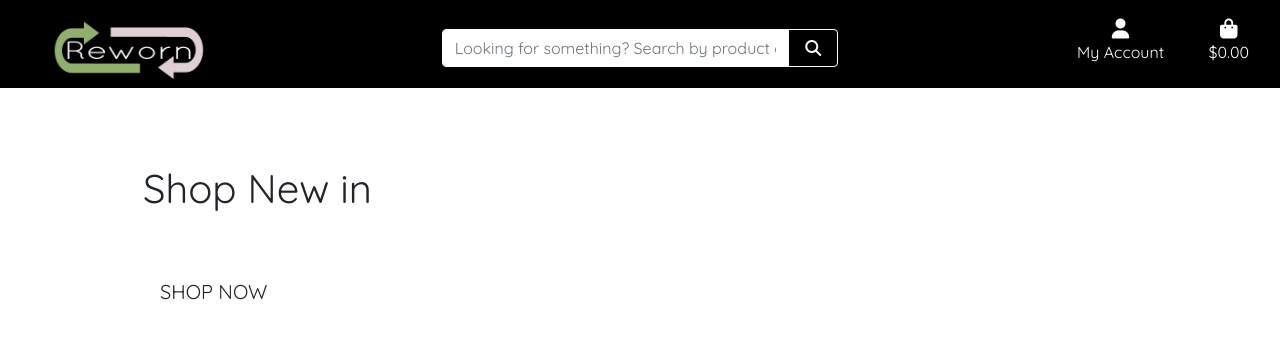
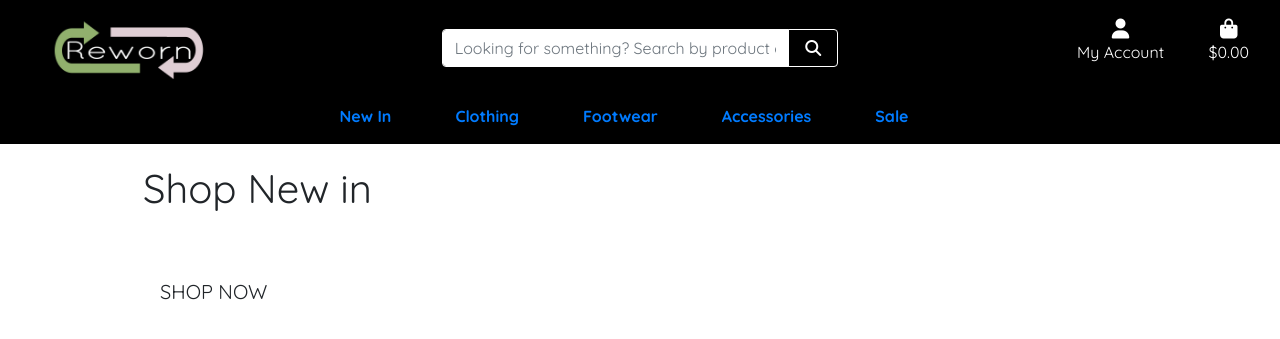
Before and after one commit to CharReek/Project-5, a Django app: page / in a window 1280 px wide. Shown: the top 339 px of the page. Run offline with Django 4.2, Linux system fonts and the light colour scheme; some libraries are stand-ins or nearby versions.

Commit message:
add basic menu functionality

```diff
--- a/templates/base.html
+++ b/templates/base.html
@@ -96,6 +96,16 @@
                 </ul>
             </div>
         </div>
+        <div class="row topnav-bg">
+            <nav class="navbar navbar-expand-lg  w-100">
+                <button class="navbar-toggler" type="button" data-toggle="collapse" data-target="#main-nav"
+                    aria-controls="main-nav" aria-expanded="false" aria-label="Toggle navigation">
+                    <span class="navbar-toggler-icon"></span>
+                </button>
+                {% include 'includes/mobile-top-header.html' %}
+                {% include 'includes/main-nav.html' %}
+            </nav>
+        </div>
     </header>
 
     {% if messages %}
--- /dev/null
+++ b/templates/includes/main-nav.html
@@ -0,0 +1,59 @@
+<div class="collapse navbar-collapse" id="main-nav">
+    <ul class="navbar-nav w-auto mx-auto">
+        <li class="nav-item dropdown">
+            <a class="logo-font font-weight-bold nav-link text-black mr-5" href="#" id="clothing-link" data-toggle="dropdown" aria-haspopup="true" aria-expanded="false">
+                New In
+            </a>
+            <div class="dropdown-menu border-0" aria-labelledby="clothing-link">
+                <a href="" class="dropdown-item">Clothing</a>
+                <a href="" class="dropdown-item">Footwear</a>
+                <a href="" class="dropdown-item">Accessories</a>
+                <a href="" class="dropdown-item">View All New In </a>
+            </div>
+        </li>
+        <li class="nav-item dropdown">
+            <a class="logo-font font-weight-bold nav-link text-black mr-5" href="#" id="clothing-link" data-toggle="dropdown" aria-haspopup="true" aria-expanded="false">
+                Clothing
+            </a>
+            <div class="dropdown-menu border-0" aria-labelledby="clothing-link">
+                <a href="" class="dropdown-item">Dresses</a>
+                <a href="" class="dropdown-item">Tops</a>
+                <a href="" class="dropdown-item">Bottoms</a>
+                <a href="" class="dropdown-item">Jackets &amp; Coats</a>
+            </div>
+        </li>
+        <li class="nav-item dropdown">
+            <a class="logo-font font-weight-bold nav-link text-black mr-5" href="#" id="clothing-link" data-toggle="dropdown" aria-haspopup="true" aria-expanded="false">
+                Footwear
+            </a>
+            <div class="dropdown-menu border-0" aria-labelledby="clothing-link">
+                <a href="" class="dropdown-item">Heels</a>
+                <a href="" class="dropdown-item">Boots</a>
+                <a href="" class="dropdown-item">Trainer</a>
+                <a href="" class="dropdown-item">View All Footwear</a>
+            </div>
+        </li>
+        <li class="nav-item dropdown">
+            <a class="logo-font font-weight-bold nav-link text-black mr-5" href="#" id="clothing-link" data-toggle="dropdown" aria-haspopup="true" aria-expanded="false">
+                Accessories
+            </a>
+            <div class="dropdown-menu border-0" aria-labelledby="clothing-link">
+                <a href="" class="dropdown-item">Hair Accessories</a>
+                <a href="" class="dropdown-item">Bags</a>
+                <a href="" class="dropdown-item">Scarfs</a>
+                <a href="" class="dropdown-item">View All Accessories</a>
+            </div>
+        </li>
+        <li class="nav-item dropdown">
+            <a class="logo-font font-weight-bold nav-link text-black mr-5" href="#" id="clothing-link" data-toggle="dropdown" aria-haspopup="true" aria-expanded="false">
+               Sale
+            </a>
+            <div class="dropdown-menu border-0" aria-labelledby="clothing-link">
+                <a href="" class="dropdown-item">Clothing</a>
+                <a href="" class="dropdown-item">Footwear</a>
+                <a href="" class="dropdown-item">Accessories</a>
+                <a href="" class="dropdown-item">View All Sale</a>
+            </div>
+        </li>
+    </ul>
+</div>
--- /dev/null
+++ b/templates/includes/mobile-top-header.html
@@ -0,0 +1,42 @@
+<li class="list-inline-item">
+    <a class="text-black nav-link d-block d-lg-none" href="#" id="mobile-search" data-toggle="dropdown" aria-haspopup="true" aria-expanded="false">
+        <div class="text-center">
+            <div><i class="fas fa-search fa-lg"></i></div>
+            <p class="my-0">Search</p>
+        </div>
+    </a>
+    <div class="dropdown-menu border-0 w-100 p-3 rounded-0 my-0" aria-labelledby="mobile-search">
+        <form class="form" method="GET" action="">
+            <div class="input-group w-100">
+                <input class="form-control border border-black rounded-0" type="text" name="q" placeholder="Search our site">
+                <div class="input-group-append">
+                    <button class="form-control form-control btn btn-black border border-black rounded-0" type="submit">
+                        <span class="icon">
+                            <i class="fas fa-search"></i>
+                        </span>
+                    </button>
+                </div>
+            </div>
+        </form>
+    </div>
+</li>
+<li class="list-inline-item dropdown">
+    <a class="text-black nav-link d-block d-lg-none" href="#" id="user-options" data-toggle="dropdown" aria-haspopup="true" aria-expanded="false">
+        <div class="text-center">
+            <div><i class="fas fa-user fa-lg"></i></div>
+            <p class="my-0">My Account</p>
+        </div>
+    </a>
+    <div class="dropdown-menu border-0" aria-labelledby="user-options">
+        {% if request.user.is_authenticated %}
+            {% if request.user.is_superuser %}
+                <a href="{% url 'account_logout' %}" class="dropdown-item">Product Management</a>
+            {% endif %}
+            <a href="{% url 'profile' %}" class="dropdown-item">My Profile</a>
+            <a href="{% url 'account_logout' %}" class="dropdown-item">Logout</a>
+        {% else %}
+            <a href="{% url 'account_signup' %}" class="dropdown-item">Register</a>
+            <a href="{% url 'account_login' %}" class="dropdown-item">Login</a>
+        {% endif %}
+    </div>
+</li>
```
Also changed, not shown: README.md.
